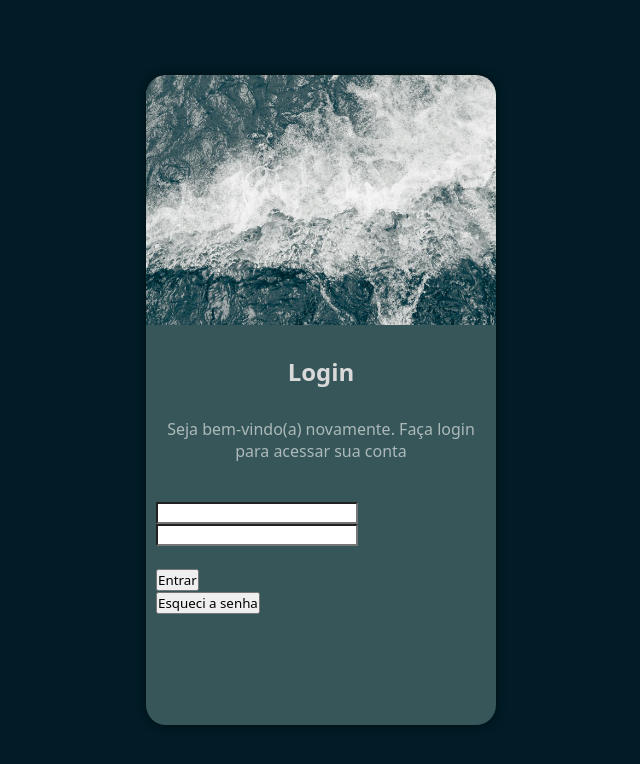
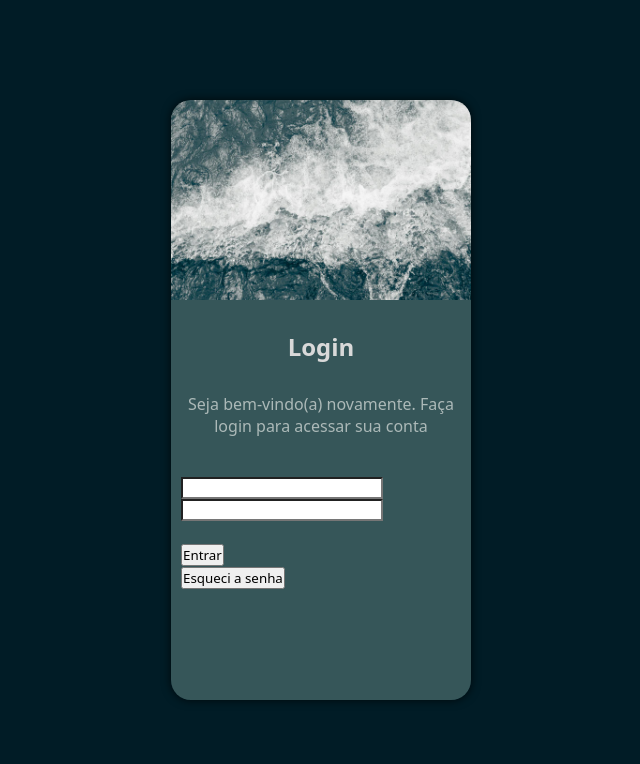
Before and after one commit to Joaoevm/projeto-login, a plain HTML site: page index.html in a window 1280 px wide. Shown: the whole page, without its empty margins (319-959 px from the left). Drawn offline with Linux system fonts and the light colour scheme.

Commit message:
atualizando tamanho

```diff
--- a/estilos/style.css
+++ b/estilos/style.css
@@ -28,14 +28,14 @@ section {
         top: 50%;
         left: 50%;
         transform: translate(-50%, -50%);
-        box-shadow: 0px 0px 10px rgba(0, 0, 0, 0.562);
+        box-shadow: 0px 0px 10px rgba(0, 0, 0, 0.76);
         border-radius: 20px;
 }
 
 #imagem {
     background-image: url(../imagens/pexels-adam-lukac-254247-1059979.jpg);
-    width: 350px;
-    height: 250px;
+    width: 300px;
+    height: 200px;
     background-size: cover;
     border-radius: 20px 20px 0px 0px;
     background-repeat: no-repeat;
@@ -44,7 +44,7 @@ section {
 
 #formulario {
     background-color: #365659;
-    width: 350px;
+    width: 300px;
     height: 400px;
     border-radius: 0px 0px 20px 20px;
     padding: 10px;
```
